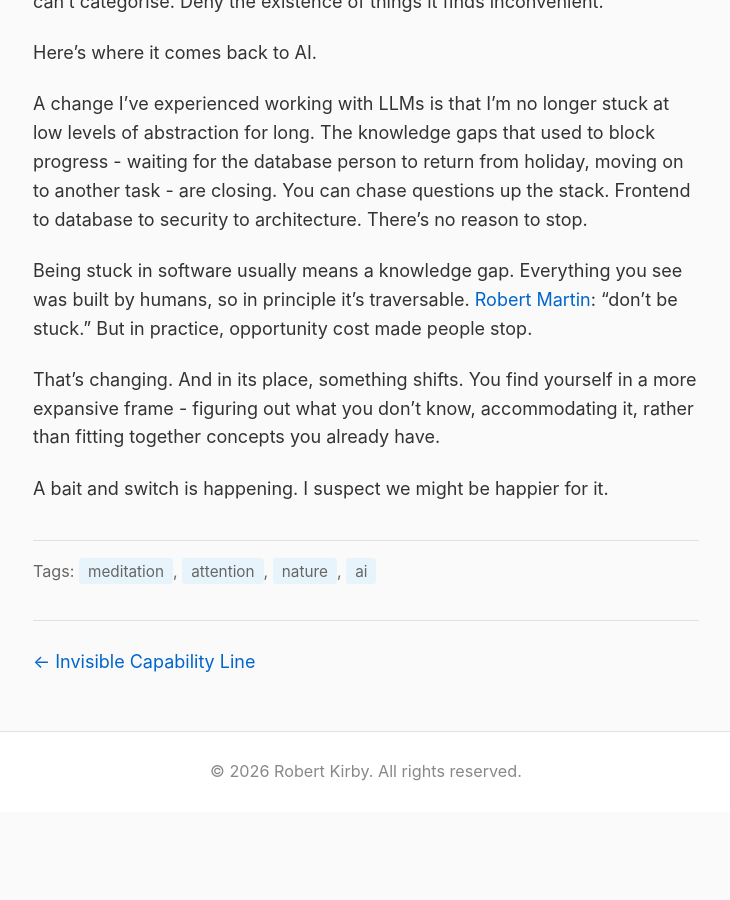
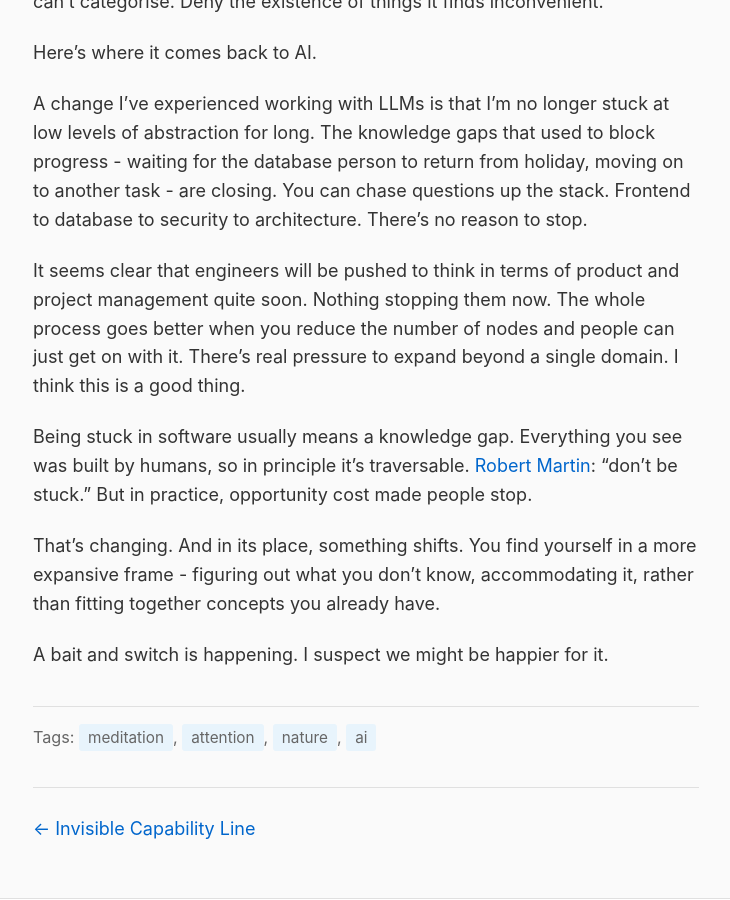
Before and after one commit to rob137/rob137.github.io, a Jekyll site: the page built from _posts/2026-01-05-field-recording.md, in a window 1280 px wide and 900 px high, scrolled down 1951 px. Shown: the whole window, without its empty margins (274-1004 px from the left). Built offline with Jekyll 4.4.1, drawn with Linux system fonts in a browser that asks for light colours; before the commit the page ends 2763 px from its top, so only the background shows below that.

Commit message:
Add point about engineers expanding to product/project management

```diff
--- a/_posts/2026-01-05-field-recording.md
+++ b/_posts/2026-01-05-field-recording.md
@@ -42,6 +42,8 @@ Here's where it comes back to AI.
 
 A change I've experienced working with LLMs is that I'm no longer stuck at low levels of abstraction for long. The knowledge gaps that used to block progress - waiting for the database person to return from holiday, moving on to another task - are closing. You can chase questions up the stack. Frontend to database to security to architecture. There's no reason to stop.
 
+It seems clear that engineers will be pushed to think in terms of product and project management quite soon. Nothing stopping them now. The whole process goes better when you reduce the number of nodes and people can just get on with it. There's real pressure to expand beyond a single domain. I think this is a good thing.
+
 Being stuck in software usually means a knowledge gap. Everything you see was built by humans, so in principle it's traversable. [Robert Martin](https://en.wikipedia.org/wiki/Robert_C._Martin): "don't be stuck." But in practice, opportunity cost made people stop.
 
 That's changing. And in its place, something shifts. You find yourself in a more expansive frame - figuring out what you don't know, accommodating it, rather than fitting together concepts you already have.
```
